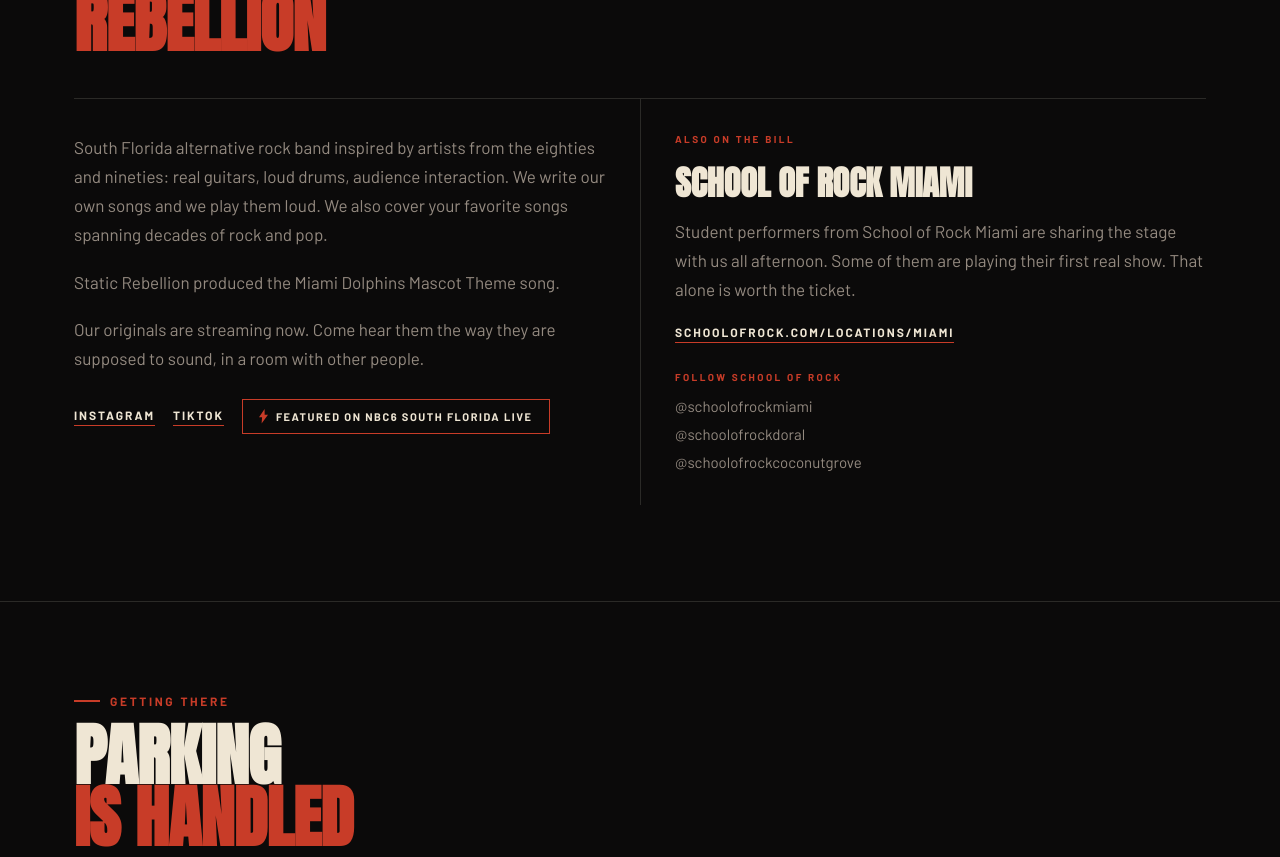
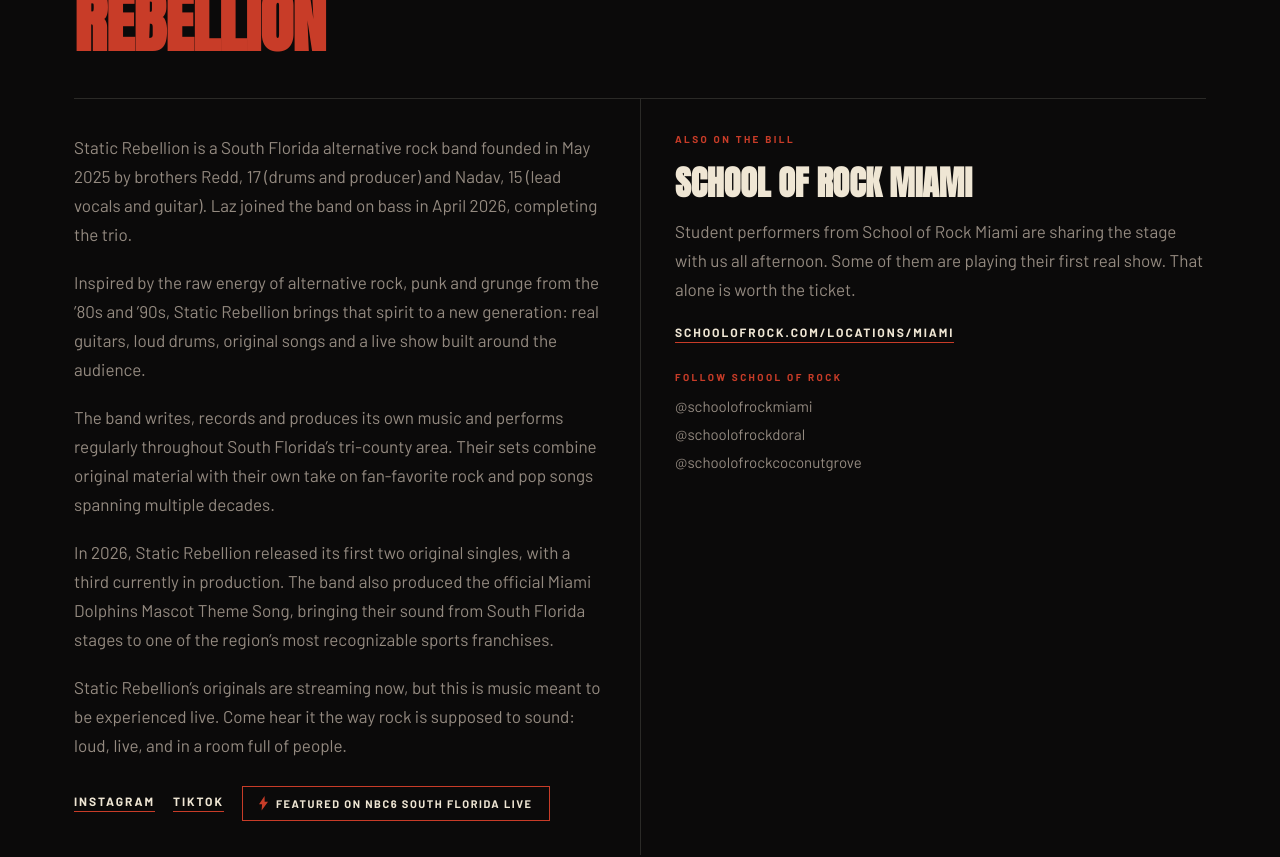
Before and after one commit to NadavM316111/rock-for-a-cause, a Next.js app: page / in a window 1280 px wide. Shown: the part 6140-6997 px from the top of the page. Built offline with nearby package versions, Linux system fonts and the light colour scheme.

Commit message:
sjq3r234

```diff
--- a/app/page.tsx
+++ b/app/page.tsx
@@ -1445,11 +1445,11 @@
                 borderTop: `1px solid ${C.line}`,
               }}
             >
-              <p style={{ fontSize: 17, lineHeight: 1.72, color: C.muted }}>
-                South Florida alternative rock band inspired by artists from the
-                eighties and nineties: real guitars, loud drums, audience interaction.
-                We write our own songs and we play them
-                loud. We also cover your favorite songs spanning decades of rock and pop.
+                            <p style={{ fontSize: 17, lineHeight: 1.72, color: C.muted }}>
+                Static Rebellion is a South Florida alternative rock band
+                founded in May 2025 by brothers Redd, 17 (drums and producer)
+                and Nadav, 15 (lead vocals and guitar). Laz joined the band on
+                bass in April 2026, completing the trio.
               </p>
               <p
                 style={{
@@ -1459,7 +1459,10 @@
                   color: C.muted,
                 }}
               >
-                Static Rebellion produced the Miami Dolphins Mascot Theme song.
+                Inspired by the raw energy of alternative rock, punk and grunge
+                from the &rsquo;80s and &rsquo;90s, Static Rebellion brings that
+                spirit to a new generation: real guitars, loud drums, original
+                songs and a live show built around the audience.
               </p>
               <p
                 style={{
@@ -1469,8 +1472,36 @@
                   color: C.muted,
                 }}
               >
-                Our originals are streaming now. Come hear them the way they are
-                supposed to sound, in a room with other people.
+                The band writes, records and produces its own music and performs
+                regularly throughout South Florida&rsquo;s tri-county area. Their
+                sets combine original material with their own take on
+                fan-favorite rock and pop songs spanning multiple decades.
+              </p>
+              <p
+                style={{
+                  marginTop: 18,
+                  fontSize: 17,
+                  lineHeight: 1.72,
+                  color: C.muted,
+                }}
+              >
+                In 2026, Static Rebellion released its first two original
+                singles, with a third currently in production. The band also
+                produced the official Miami Dolphins Mascot Theme Song, bringing
+                their sound from South Florida stages to one of the
+                region&rsquo;s most recognizable sports franchises.
+              </p>
+              <p
+                style={{
+                  marginTop: 18,
+                  fontSize: 17,
+                  lineHeight: 1.72,
+                  color: C.muted,
+                }}
+              >
+                Static Rebellion&rsquo;s originals are streaming now, but this is
+                music meant to be experienced live. Come hear it the way rock is
+                supposed to sound: loud, live, and in a room full of people.
               </p>
               <div
                 style={{
```
